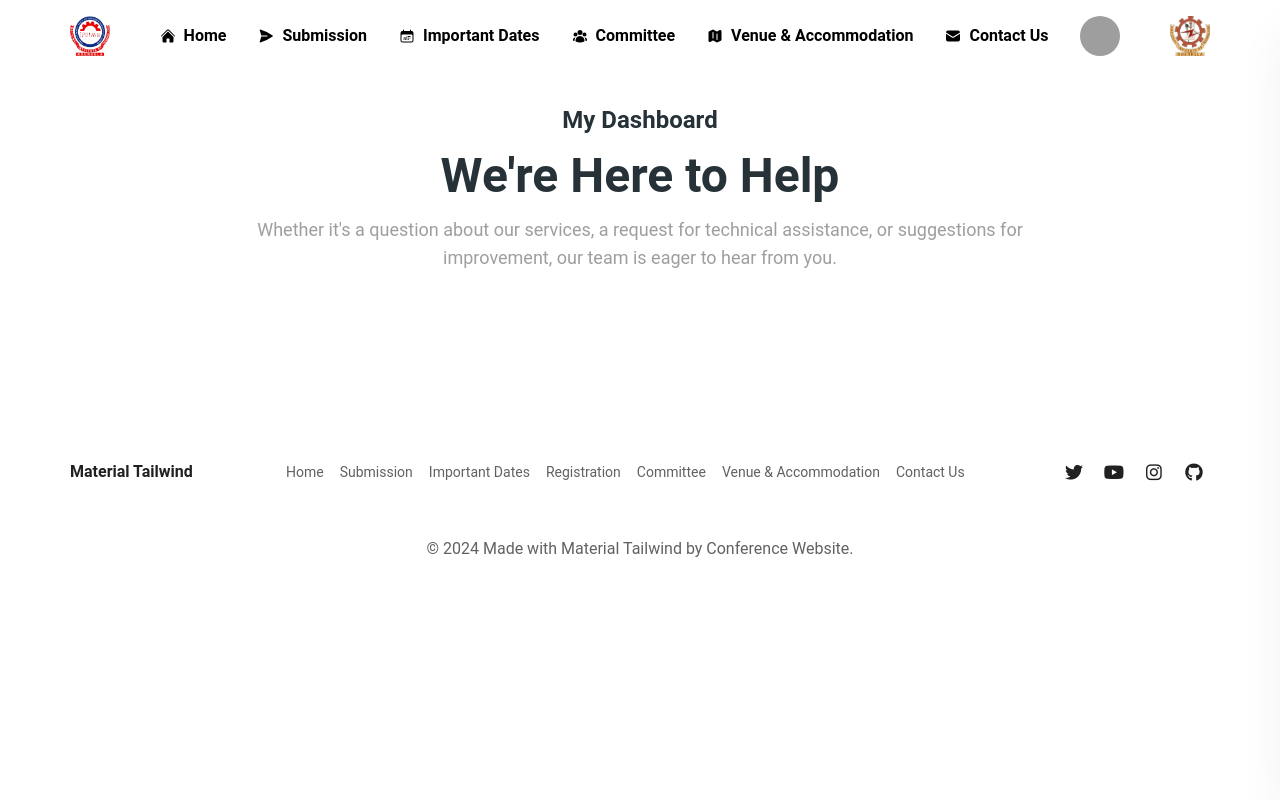
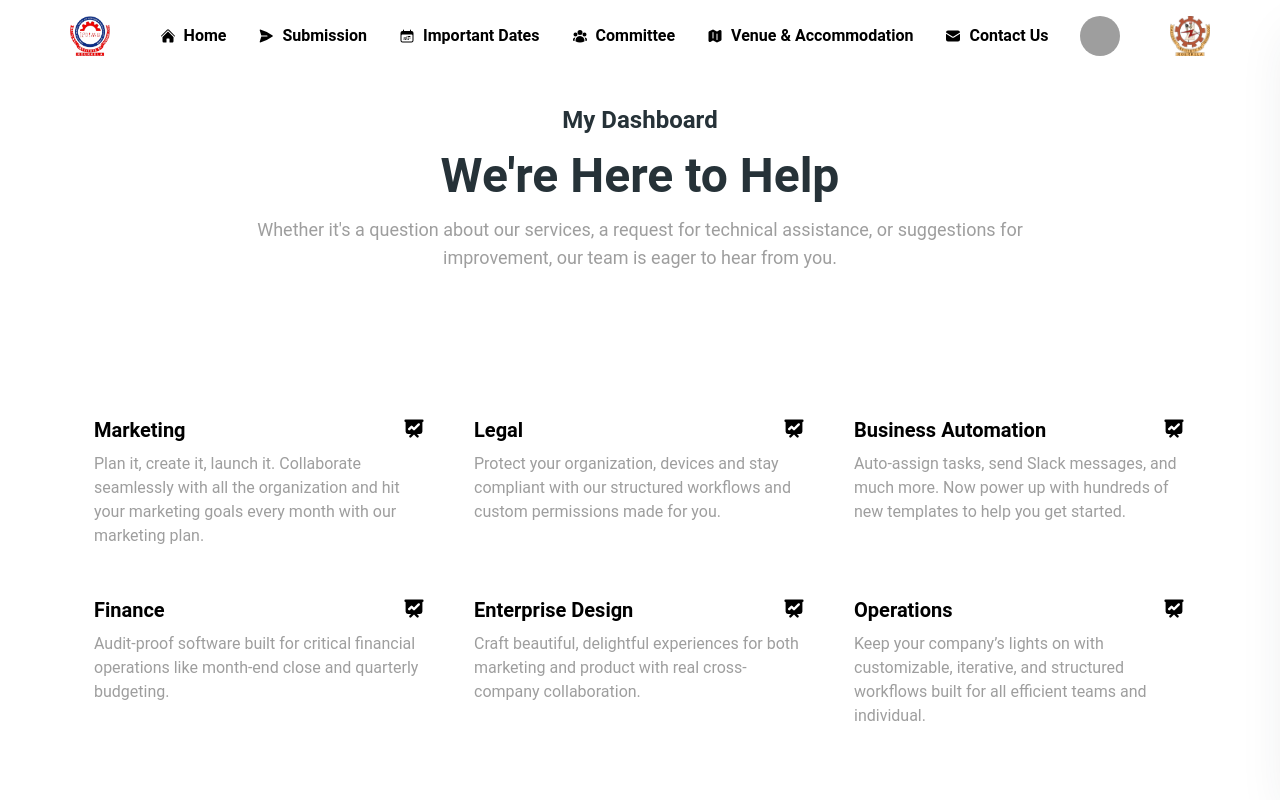
Before and after one commit to iqbalcodes6602/conference-website-rp, a React (Create React App) app in the folder client/: page /user-dashboard in a window 1280 px wide. Shown: the top 800 px of the page. Built offline with nearby package versions, Linux system fonts and the light colour scheme; sample sign-in values are in the browser's storage; grey boxes are pictures that could not be loaded.

Commit message:
added user dashboard static page

```diff
--- a/client/src/pages/Registration.js
+++ b/client/src/pages/Registration.js
@@ -2,9 +2,9 @@ import React from 'react'
 import Header from '../components/header'
 import Footer from '../components/footer'
 import { Tab, TabPanel, Tabs, TabsBody, TabsHeader } from '@material-tailwind/react'
-import SignIn from './sections/registration/signin'
-import SignUp from './sections/registration/signup'
-import LeftImage from './sections/registration/leftimage'
+import SignIn from '../sections/registration/signin'
+import SignUp from '../sections/registration/signup'
+import LeftImage from '../sections/registration/leftimage'
 function Registration() {
     return (
         <>
--- a/client/src/pages/UserDashboard.jsx
+++ b/client/src/pages/UserDashboard.jsx
@@ -4,6 +4,35 @@ import { UserContext } from '../UserContext';
 import Header from '../components/header';
 import Footer from '../components/footer';
 import { Typography } from '@material-tailwind/react';
+
+const catergories = [
+    {
+        title: 'Marketing',
+        description: 'Plan it, create it, launch it. Collaborate seamlessly with all the organization and hit your marketing goals every month with our marketing plan.',
+    },
+    {
+        title: 'Legal',
+        description: 'Protect your organization, devices and stay compliant with our structured workflows and custom permissions made for you.',
+    },
+    {
+        title: 'Business Automation',
+        description: 'Auto-assign tasks, send Slack messages, and much more. Now power up with hundreds of new templates to help you get started.',
+    },
+    {
+        title: 'Finance',
+        description: 'Audit-proof software built for critical financial operations like month-end close and quarterly budgeting.',
+    },
+    {
+        title: 'Enterprise Design',
+        description: 'Craft beautiful, delightful experiences for both marketing and product with real cross-company collaboration.',
+    },
+    {
+        title: 'Operations',
+        description: 'Keep your company’s lights on with customizable, iterative, and structured workflows built for all efficient teams and individual.',
+    },
+];
+
+
 function UserDashboard() {
     const { user, login, logout, isUserValid } = useContext(UserContext);
     const navigate = useNavigate();  // Updated hook
@@ -40,6 +69,37 @@ function UserDashboard() {
                         technical assistance, or suggestions for improvement, our team is
                         eager to hear from you.
                     </Typography>
+                    <section className="bg-white dark:bg-gray-900">
+                        <div className="py-8 px-4 mx-auto max-w-screen-xl sm:py-16 lg:px-6 text-left">
+                            <div className="space-y-8 md:grid md:grid-cols-2 lg:grid-cols-3 md:gap-12 md:space-y-0">
+                                {
+                                    catergories.map((category, index) => (
+                                        <div key={index}>
+                                            <div className='flex justify-between'>
+                                                <h3 className="mb-2 text-xl font-bold dark:text-white">{category.title}</h3>
+                                                <svg
+                                                    className="w-5 h-5 text-primary-600 lg:w-6 lg:h-6 dark:text-primary-300"
+                                                    fill="currentColor"
+                                                    viewBox="0 0 20 20"
+                                                    xmlns="http://www.w3.org/2000/svg"
+                                                >
+                                                    <path
+                                                        fillRule="evenodd"
+                                                        d="M3 3a1 1 0 000 2v8a2 2 0 002 2h2.586l-1.293 1.293a1 1 0 101.414 1.414L10 15.414l2.293 2.293a1 1 0 001.414-1.414L12.414 15H15a2 2 0 002-2V5a1 1 0 100-2H3zm11.707 4.707a1 1 0 00-1.414-1.414L10 9.586 8.707 8.293a1 1 0 00-1.414 0l-2 2a1 1 0 101.414 1.414L8 10.414l1.293 1.293a1 1 0 001.414 0l4-4z"
+                                                        clipRule="evenodd"
+                                                    />
+                                                </svg>
+                                            </div>
+                                            <p className="text-gray-500 dark:text-gray-400">
+                                                {category.description}
+                                            </p>
+                                        </div>
+                                    ))
+                                }
+                            </div>
+                        </div>
+                    </section>
+
                 </div>
             </section>
             <Footer />
--- a/client/src/sections/home/about-event.jsx
+++ b/client/src/sections/home/about-event.jsx
@@ -1,5 +1,5 @@
 import { Typography } from "@material-tailwind/react";
-import AboutCard from "../../../components/about-card";
+import AboutCard from "./components/about-card";
 import { Carousel } from "@material-tailwind/react";
 
 const EVENT_INFO = [
--- a/client/src/sections/home/event-content.jsx
+++ b/client/src/sections/home/event-content.jsx
@@ -4,7 +4,7 @@ import {
   TabsHeader,
 } from "@material-tailwind/react";
 
-import EventContentCard from "../../../components/event-content-card";
+import EventContentCard from "./components/event-content-card";
 
 
 const EVENT_CONTENT = [
--- a/client/src/sections/home/our-stats.jsx
+++ b/client/src/sections/home/our-stats.jsx
@@ -1,6 +1,6 @@
 "use client";
 import { Typography } from "@material-tailwind/react";
-import StatsCard from "../../../components/stats-card";
+import StatsCard from "./components/stats-card";
 
 const STATS = [
   {
--- a/client/src/sections/registration/signin.jsx
+++ b/client/src/sections/registration/signin.jsx
@@ -1,31 +1,18 @@
 import { EyeIcon, EyeSlashIcon } from '@heroicons/react/24/solid';
 import { Button, Input, Typography } from '@material-tailwind/react'
-import React, { useContext, useEffect, useState } from 'react'
-import { UserContext } from '../../../UserContext';
+import React, { useContext, useState } from 'react'
 import { jwtDecode } from 'jwt-decode';
 import axios from 'axios';
+import { UserContext } from '../../UserContext';
+import { useNavigate } from 'react-router-dom';
 
 function SignIn() {
+    const navigate = useNavigate();
     const [passwordShown, setPasswordShown] = useState(false);
     const togglePasswordVisiblity = () => setPasswordShown((cur) => !cur);
     const { user, login, logout, isUserValid } = useContext(UserContext);
     const [username, setUsername] = useState('');
     const [password, setPassword] = useState('');
-
-    // useEffect(() => {
-    //     const token = localStorage.getItem('token');
-    //     if (token) {
-    //         try {
-    //             if (isUserValid(token)) {
-    //                 login(jwtDecode(token));
-    //             }else{
-    //                 logout();
-    //             }
-    //         } catch (error) {
-    //             logout();
-    //         }
-    //     }
-    // }, []);
 
     const handleLogin = async (e) => {
         e.preventDefault();
@@ -35,9 +22,8 @@ function SignIn() {
                     console.log(response.data);
                     login(jwtDecode(response.data));
                     console.log(jwtDecode(response.data))
-                    // setUserDetails();
-                    // console.log(jwtDecode(response.data));
                     localStorage.setItem('token', response.data);
+                    navigate('/user-dashboard');
                 })
         } catch (error) {
             console.error(error);
```
Also changed, not shown: client/src/pages/Home.js (+7 -7 lines), client/src/sections/home/components/about-card.jsx (renamed from client/src/components/about-card.jsx), client/src/sections/home/components/event-content-card.jsx (renamed from client/src/components/event-content-card.jsx), client/src/sections/home/components/stats-card.jsx (renamed from client/src/components/stats-card.jsx).
